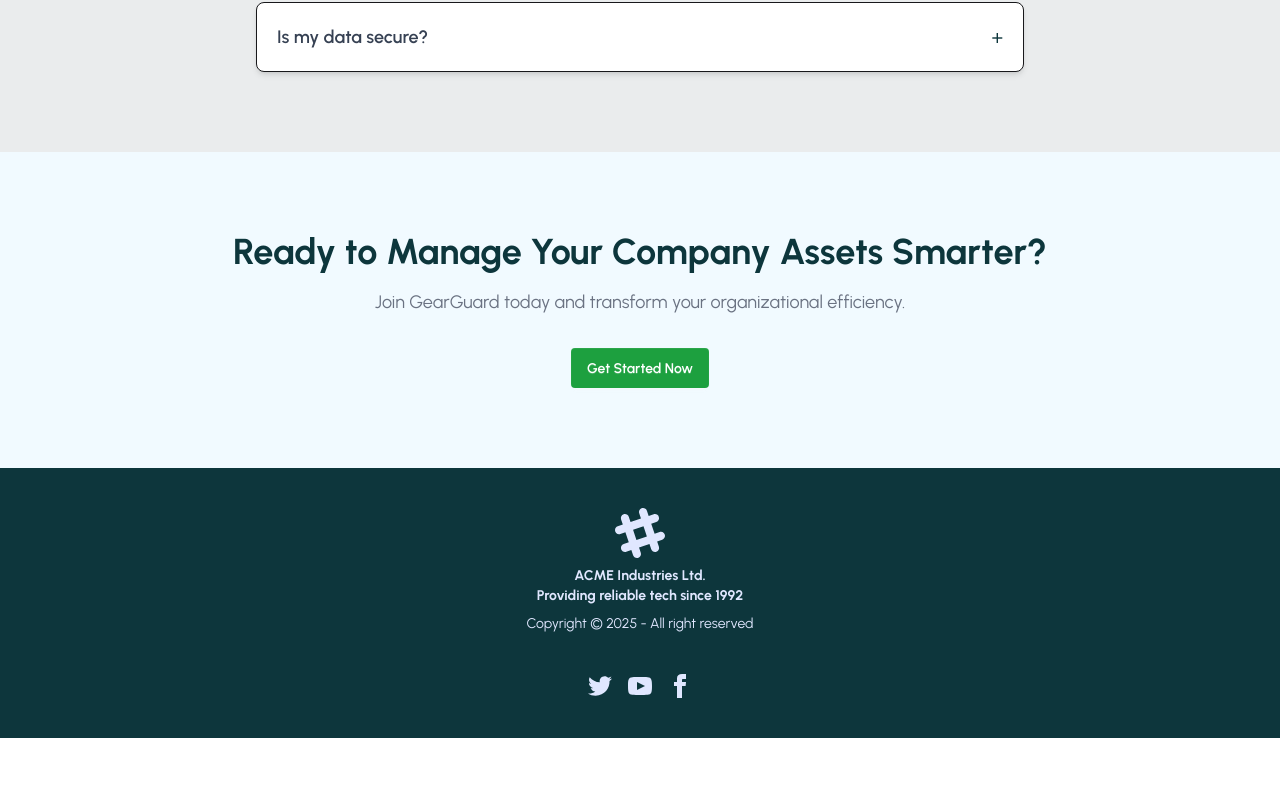
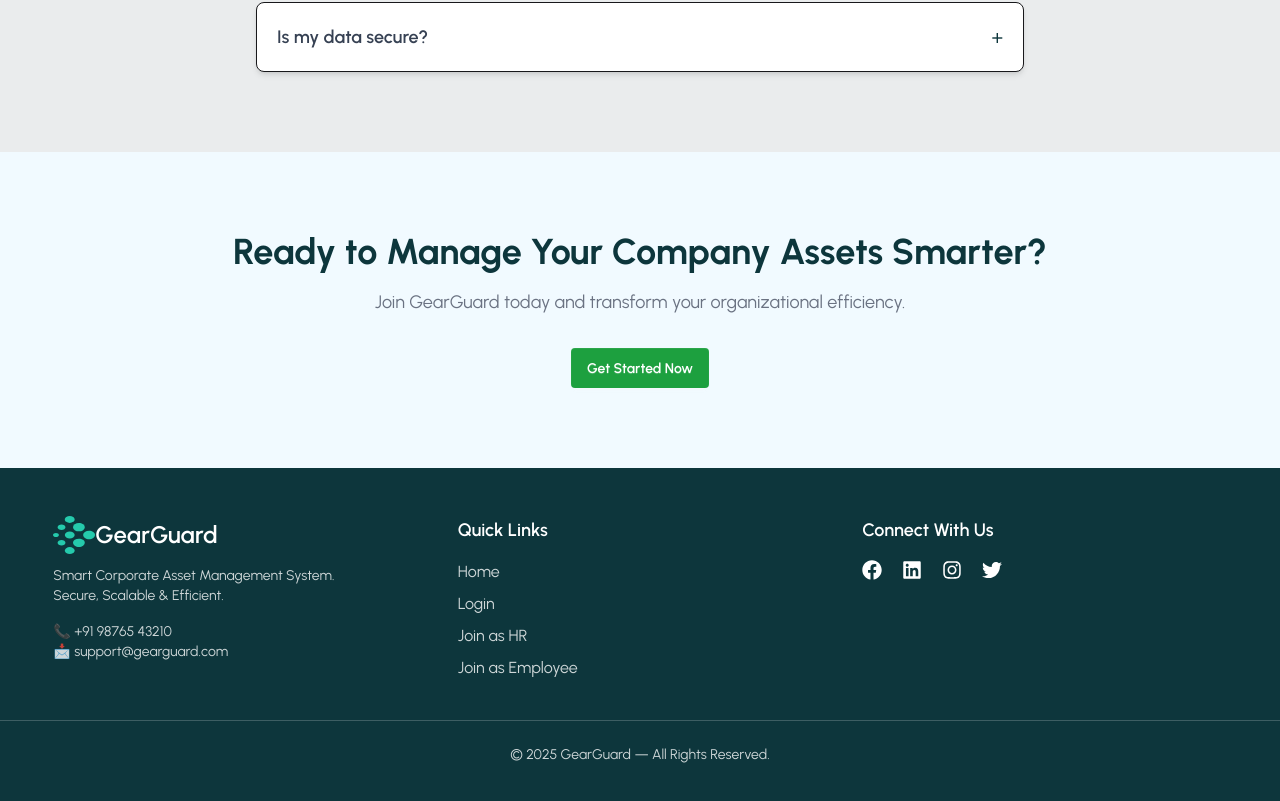
Before and after one commit to sucharita4867/GearGuard, a React app: page / in a window 1280 px wide. Shown: the part 3823-4624 px from the top of the page. Before the commit the page ends 4561 px from the top, so only its background shows below. Built offline with nearby package versions, Linux system fonts and the light colour scheme; no server answers; the HTML template or start-up script is replaced by a standard one.

Commit message:
complete home page making

```diff
--- a/src/pages/Home/FinalCTA.jsx
+++ b/src/pages/Home/FinalCTA.jsx
@@ -25,7 +25,7 @@
 
       <motion.div whileHover={{ scale: 1.08 }}>
         <NavLink
-          to="/register-hr"
+          to="/login"
           className="btn bg-secondary text-white  font-semibold border-none"
         >
           Get Started Now
--- a/src/pages/Shared/Footer.jsx
+++ b/src/pages/Shared/Footer.jsx
@@ -1,67 +1,70 @@
 import React from "react";
+import { FaFacebook, FaInstagram, FaLinkedin, FaTwitter } from "react-icons/fa";
+import { NavLink } from "react-router";
+import Logo from "../../Components/Logo";
 
 const Footer = () => {
   return (
-    <div className="bg-primary ">
-      <footer className="footer footer-horizontal w-11/12 mx-auto footer-center  text-primary-content p-10">
-        <aside>
-          <svg
-            width="50"
-            height="50"
-            viewBox="0 0 24 24"
-            xmlns="http://www.w3.org/2000/svg"
-            fillRule="evenodd"
-            clipRule="evenodd"
-            className="inline-block fill-current"
-          >
-            <path d="M22.672 15.226l-2.432.811.841 2.515c.33 1.019-.209 2.127-1.23 2.456-1.15.325-2.148-.321-2.463-1.226l-.84-2.518-5.013 1.677.84 2.517c.391 1.203-.434 2.542-1.831 2.542-.88 0-1.601-.564-1.86-1.314l-.842-2.516-2.431.809c-1.135.328-2.145-.317-2.463-1.229-.329-1.018.211-2.127 1.231-2.456l2.432-.809-1.621-4.823-2.432.808c-1.355.384-2.558-.59-2.558-1.839 0-.817.509-1.582 1.327-1.846l2.433-.809-.842-2.515c-.33-1.02.211-2.129 1.232-2.458 1.02-.329 2.13.209 2.461 1.229l.842 2.515 5.011-1.677-.839-2.517c-.403-1.238.484-2.553 1.843-2.553.819 0 1.585.509 1.85 1.326l.841 2.517 2.431-.81c1.02-.33 2.131.211 2.461 1.229.332 1.018-.21 2.126-1.23 2.456l-2.433.809 1.622 4.823 2.433-.809c1.242-.401 2.557.484 2.557 1.838 0 .819-.51 1.583-1.328 1.847m-8.992-6.428l-5.01 1.675 1.619 4.828 5.011-1.674-1.62-4.829z"></path>
-          </svg>
-          <p className="font-bold">
-            ACME Industries Ltd.
-            <br />
-            Providing reliable tech since 1992
+    <footer className="bg-primary text-white py-12">
+      <div className="w-11/12 mx-auto grid md:grid-cols-3 gap-10">
+        {/* Brand & Details */}
+        <div>
+          <Logo />
+          <p className="mt-3 text-sm text-white/80">
+            Smart Corporate Asset Management System.
+            <br /> Secure, Scalable & Efficient.
           </p>
-          <p>Copyright © {new Date().getFullYear()} - All right reserved</p>
-        </aside>
-        <nav>
-          <div className="grid grid-flow-col gap-4">
-            <a>
-              <svg
-                xmlns="http://www.w3.org/2000/svg"
-                width="24"
-                height="24"
-                viewBox="0 0 24 24"
-                className="fill-current"
-              >
-                <path d="M24 4.557c-.883.392-1.832.656-2.828.775 1.017-.609 1.798-1.574 2.165-2.724-.951.564-2.005.974-3.127 1.195-.897-.957-2.178-1.555-3.594-1.555-3.179 0-5.515 2.966-4.797 6.045-4.091-.205-7.719-2.165-10.148-5.144-1.29 2.213-.669 5.108 1.523 6.574-.806-.026-1.566-.247-2.229-.616-.054 2.281 1.581 4.415 3.949 4.89-.693.188-1.452.232-2.224.084.626 1.956 2.444 3.379 4.6 3.419-2.07 1.623-4.678 2.348-7.29 2.04 2.179 1.397 4.768 2.212 7.548 2.212 9.142 0 14.307-7.721 13.995-14.646.962-.695 1.797-1.562 2.457-2.549z"></path>
-              </svg>
-            </a>
-            <a>
-              <svg
-                xmlns="http://www.w3.org/2000/svg"
-                width="24"
-                height="24"
-                viewBox="0 0 24 24"
-                className="fill-current"
-              >
-                <path d="M19.615 3.184c-3.604-.246-11.631-.245-15.23 0-3.897.266-4.356 2.62-4.385 8.816.029 6.185.484 8.549 4.385 8.816 3.6.245 11.626.246 15.23 0 3.897-.266 4.356-2.62 4.385-8.816-.029-6.185-.484-8.549-4.385-8.816zm-10.615 12.816v-8l8 3.993-8 4.007z"></path>
-              </svg>
-            </a>
-            <a>
-              <svg
-                xmlns="http://www.w3.org/2000/svg"
-                width="24"
-                height="24"
-                viewBox="0 0 24 24"
-                className="fill-current"
-              >
-                <path d="M9 8h-3v4h3v12h5v-12h3.642l.358-4h-4v-1.667c0-.955.192-1.333 1.115-1.333h2.885v-5h-3.808c-3.596 0-5.192 1.583-5.192 4.615v3.385z"></path>
-              </svg>
-            </a>
+
+          <p className="mt-4 text-white/80 text-sm">
+            📞 +91 98765 43210 <br />
+            📩 support@gearguard.com
+          </p>
+        </div>
+
+        {/* Quick Links */}
+        <div>
+          <h3 className="text-lg font-semibold mb-4">Quick Links</h3>
+          <ul className="space-y-2 text-white/80">
+            <li>
+              <NavLink to="/" className="hover:underline">
+                Home
+              </NavLink>
+            </li>
+            <li>
+              <NavLink to="/login" className="hover:underline">
+                Login
+              </NavLink>
+            </li>
+            <li>
+              <NavLink to="register-hr" className="hover:underline">
+                Join as HR
+              </NavLink>
+            </li>
+            <li>
+              <NavLink to="register-employee" className="hover:underline">
+                Join as Employee
+              </NavLink>
+            </li>
+          </ul>
+        </div>
+
+        {/* Social Section */}
+        <div>
+          <h3 className="text-lg font-semibold mb-4">Connect With Us</h3>
+          <div className="flex gap-5 text-xl">
+            <FaFacebook className="cursor-pointer hover:text-gray-200" />
+            <FaLinkedin className="cursor-pointer hover:text-gray-200" />
+            <FaInstagram className="cursor-pointer hover:text-gray-200" />
+            <FaTwitter className="cursor-pointer hover:text-gray-200" />
           </div>
-        </nav>
-      </footer>
-    </div>
+        </div>
+      </div>
+
+      {/* Bottom Line */}
+      <div className="border-t border-white/20 mt-10 pt-6 text-center text-sm text-white/80">
+        © {new Date().getFullYear()} GearGuard — All Rights Reserved.
+      </div>
+    </footer>
   );
 };
 
```
